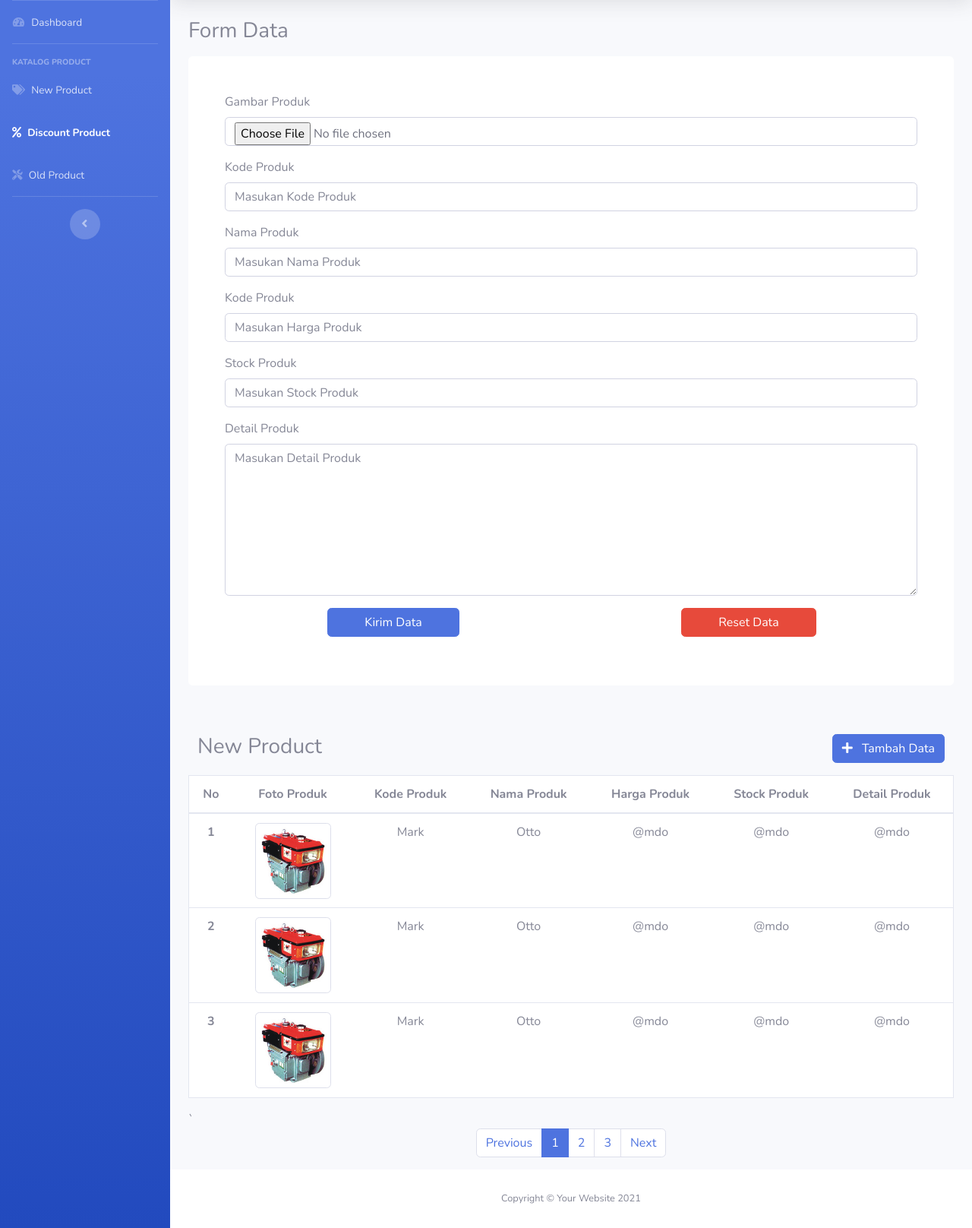
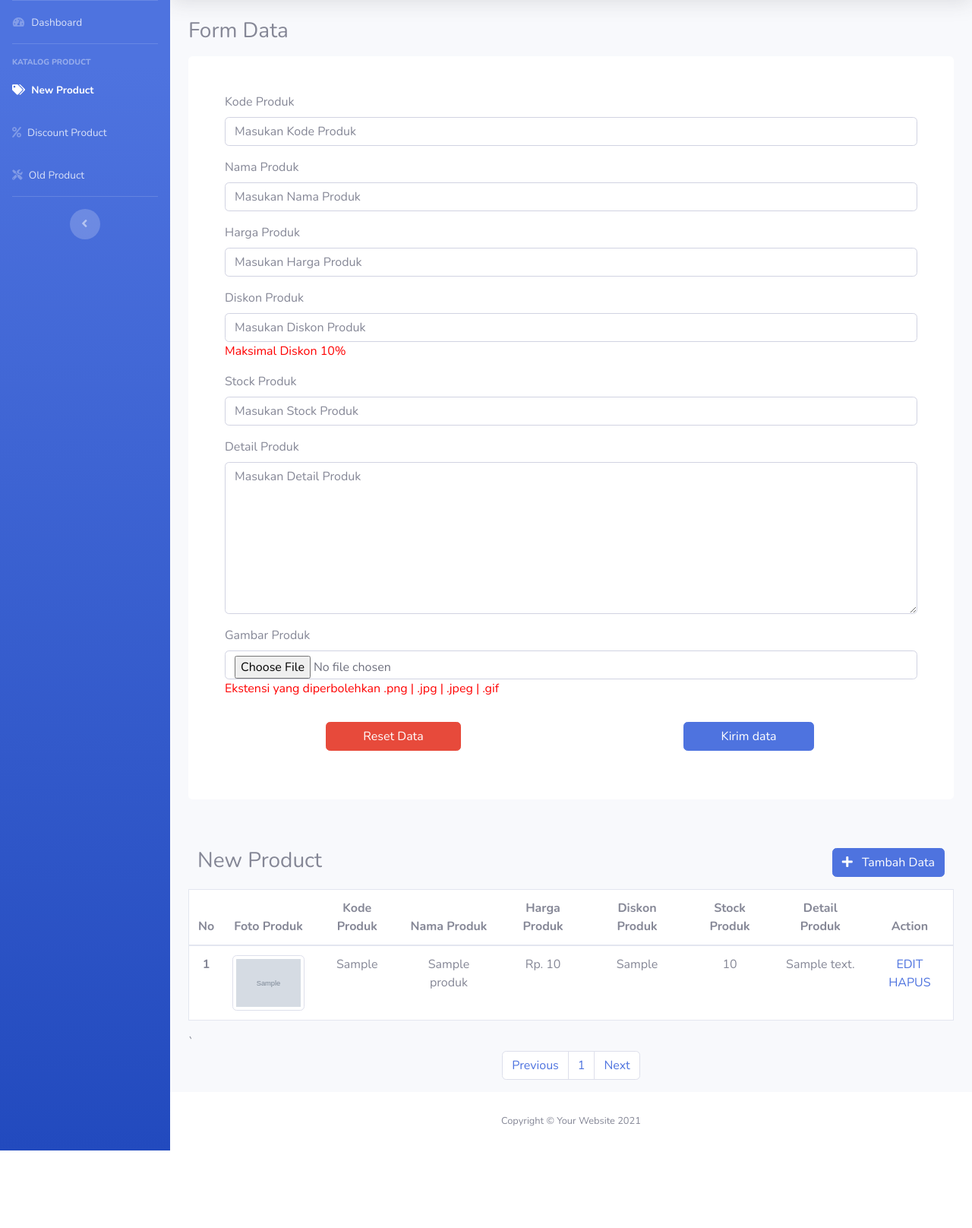
Before and after one commit to Edokur/project-1-new, a PHP site: page /Dasboard/discount_product.php in a window 1280 px wide. Shown: the part 70-1686 px from the top of the page at 76% size. After the commit the page ends 1584 px from the top, so only its background shows below. Run offline with PHP 8.4, Linux system fonts and the light colour scheme; the visitor is signed in with stand-in values (Sample User, id 1); tables that the repository leaves empty or names only in its code hold one stand-in row (values such as "Sample post"); grey boxes marked "Sample" are stand-in pictures.

Commit message:
crud discount produk

```diff
--- a/Dasboard/discount_product.php
+++ b/Dasboard/discount_product.php
@@ -26,6 +26,37 @@
                 header("location:../login.php");
                 }
         ?>
+
+<?php
+		if(isset($_GET['alert'])){
+			if($_GET['alert']=='gagal_ekstensi'){
+				?>
+				<div class="alert alert-warning alert-dismissible">
+					<button type="button" class="close" data-dismiss="alert" aria-hidden="true">×</button>
+					<h4><i class="icon fa fa-warning"></i> Peringatan !</h4>
+					Ekstensi Tidak Diperbolehkan
+				</div>
+				<?php
+			}elseif($_GET['alert']=="gagal_ukuran"){
+				?>
+				<div class="alert alert-warning alert-dismissible">
+					<button type="button" class="close" data-dismiss="alert" aria-hidden="true">×</button>
+					<h4><i class="icon fa fa-check"></i> Peringatan !</h4>
+					Ukuran File terlalu Besar
+				</div>
+				<?php
+			}elseif($_GET['alert']=="berhasil"){
+				?>
+				<div class="alert alert-success alert-dismissible">
+					<button type="button" class="close" data-dismiss="alert" aria-hidden="true">×</button>
+					<h4><i class="icon fa fa-check"></i> Success</h4>
+					Berhasil Disimpan
+				</div>
+				<?php
+			}
+		}
+		?>
+
         </head>
 
         <body id="page-top">
@@ -62,13 +93,13 @@
                         Katalog Product
                 </div>
 
-                <li class="nav-item ">
+                <li class="nav-item active">
                         <a class="nav-link" href="new_product.php">
                         <i class="fas fa-tags"></i>
                         <span>New Product</span></a>
                 </li>
-                <li class="nav-item active">
-                        <a class="nav-link" href="">
+                <li class="nav-item">
+                        <a class="nav-link" href="discount_product.php">
                         <i class="fas fa-percent"></i>
                         <span>Discount Product</span></a>
                 </li>
@@ -104,11 +135,10 @@
                         </button>
 
                         <!-- Topbar Search -->
-                        <form
-                                class="d-none d-sm-inline-block form-inline mr-auto ml-md-3 my-2 my-md-0 mw-100 navbar-search">
+
+                        <form action="new_product.php" method="GET" class="d-none d-sm-inline-block form-inline mr-auto ml-md-3 my-2 my-md-0 mw-100 navbar-search">
                                 <div class="input-group">
-                                <input type="text" class="form-control bg-light border-0 small" placeholder="Search for..."
-                                        aria-label="Search" aria-describedby="basic-addon2">
+                                <input type="text" class="form-control bg-light border-0 small" placeholder="Search for..."aria-label="Search" aria-describedby="basic-addon2">
                                 <div class="input-group-append">
                                         <button class="btn btn-primary" type="button">
                                         <i class="fas fa-search fa-sm"></i>
@@ -166,39 +196,43 @@
                                 Form Data
                         </h3>
                         <div class="col bg-white p-5 rounded">
-                        <form action="" method="">
-
-                                <div class="mb-3">
-                                        <label for="formFile" class="form-label">Gambar Produk</label>
-                                        <input class="form-control text-center" type="file" id="formFile">
-                                </div>
+                        <form action="new_proses_discount.php" method="POST" enctype="multipart/form-data">
                                 <div class="mb-3">
                                         <label for="exampleFormControlInput1" class="form-label">Kode Produk</label>
-                                        <input type="text" class="form-control" id="exampleFormControlInput1" placeholder="Masukan Kode Produk">
+                                        <input type="text" class="form-control" id="exampleFormControlInput1" name="kode_Produk" placeholder="Masukan Kode Produk">
                                 </div>
                                 <div class="mb-3">
                                         <label for="exampleFormControlInput1" class="form-label">Nama Produk</label>
-                                        <input type="text" class="form-control" id="exampleFormControlInput1" placeholder="Masukan Nama Produk">
+                                        <input type="text" class="form-control" id="exampleFormControlInput1" name="nama_Produk" placeholder="Masukan Nama Produk">
                                 </div>
                                 <div class="mb-3">
-                                        <label for="exampleFormControlInput1" class="form-label">Kode Produk</label>
-                                        <input type="text" class="form-control" id="exampleFormControlInput1" placeholder="Masukan Harga Produk">
+                                        <label for="exampleFormControlInput1" class="form-label">Harga Produk</label>
+                                        <input type="text" class="form-control" id="exampleFormControlInput1" name="harga_Produk" placeholder="Masukan Harga Produk">
+                                </div>
+                                <div class="mb-3">
+                                        <label for="exampleFormControlInput1" class="form-label">Diskon Produk</label>
+                                        <input type="text" class="form-control" id="exampleFormControlInput1" name="diskon_Produk" placeholder="Masukan Diskon Produk">
+                                        <p style="color: red">Maksimal Diskon 10%</p>
                                 </div>
                                 <div class="mb-3">
                                         <label for="exampleFormControlInput1" class="form-label">Stock Produk</label>
-                                        <input type="text" class="form-control" id="exampleFormControlInput1" placeholder="Masukan Stock Produk">
+                                        <input type="text" class="form-control" id="exampleFormControlInput1" name="stock_Produk" placeholder="Masukan Stock Produk">
                                 </div>
-                                <div class="form-floating">
-                                <label for="floatingTextarea2">Detail Produk</label>
-                                <textarea class="form-control" placeholder="Masukan Detail Produk" id="floatingTextarea2" style="height: 200px"></textarea>
+                                <div class="form-floating mb-3">
+                                        <label for="floatingTextarea2">Detail Produk</label>
+                                        <textarea class="form-control" placeholder="Masukan Detail Produk" name="detail_Produk" id="floatingTextarea2" style="height: 200px"></textarea>
+                                </div>
+                                <div class="mb-3">
+                                        <label for="formFile" class="form-label">Gambar Produk</label>
+                                        <input class="form-control text-center" type="file" id="formFile" name="gambar_Produk" >
+                                        <p style="color: red">Ekstensi yang diperbolehkan .png | .jpg | .jpeg | .gif</p>
                                 </div>
                                 <div class="row">
-
                                         <div class="col-6 text-center">
-                                                <button type="button" class="btn btn-primary my-3 text-center px-5">Kirim Data</button>
+                                                <button type="Reset" class="btn btn-danger my-3 text-center px-5">Reset Data</button>
                                         </div>
                                         <div class="col-6 text-center">
-                                                <button type="Reset" class="btn btn-danger my-3 text-center px-5">Reset Data</button>
+                                                <input type="submit" value="Kirim data" class="btn btn-primary my-3 text-center px-5">
                                         </div>
                                 </div>
                         </form>
@@ -219,6 +253,7 @@
                                 </div>
                         </div>
 
+
                         <table class="table border bg-white text-center">
                         <thead>
                                 <tr>
@@ -227,80 +262,72 @@
                                 <th scope="col">Kode Produk</th>
                                 <th scope="col">Nama Produk</th>
                                 <th scope="col">Harga Produk</th>
+                                <th scope="col">Diskon Produk</th>
                                 <th scope="col">Stock Produk</th>
                                 <th scope="col">Detail Produk</th>
+                                <th scope="col">Action</th>
                                 </tr>
                         </thead>
                         <tbody>
+                                <?php
+                                $batas = 10;
+                                $halaman = isset($_GET['halaman'])?(int)$_GET['halaman'] : 1;
+                                $halaman_awal = ($halaman>1) ? ($halaman * $batas) - $batas : 0;
+                                $previous = $halaman - 1;
+                                $next = $halaman + 1;
+                                $data = mysqli_query($con, "SELECT * FROM discount_produk");
+                                $jumlah_data = mysqli_num_rows($data);
+                                $total_halaman = ceil($jumlah_data / $batas);
+
+                                if(isset($_GET['cari'])){
+                                        $cari = $_GET['cari'];
+                                        $data = mysqli_query($con, "SELECT * FROM discount_produk WHERE nama_produk like '%".$cari."%'");
+                                }else{
+                                        $data = mysqli_query($con, "SELECT * FROM discount_produk");
+                                }
+
+                                $sql = "SELECT * FROM discount_produk LIMIT $halaman_awal, $batas";
+                                $no = $halaman_awal+1;
+                                $data = mysqli_query($con, $sql);
+                                while($x = mysqli_fetch_array($data)){
+
+                                ?>
                                 <tr>
-                                <th scope="row">1</th>
-                                <td><img src="../img/diesel.jpg" class="img-thumbnail" width="100px" alt=""></td>
-                                <td>Mark</td>
-                                <td>Otto</td>
-                                <td>@mdo</td>
-                                <td>@mdo</td>
-                                <td>@mdo</td>
-                                <!-- <td>
-                                <a href="" class="bg-success p-2 rounded text-white">
-                                        <i class="far fa-edit text-white"></i>
-                                        Edit
-                                </a>
-                                <a href="" class="bg-danger p-2 rounded ml-3 text-white">
-                                        <i class="far fa-trash-alt text-white"></i>
-                                        Delete
-                                </a>
-                                </td> -->
+                                <th scope="row"><?php echo $no++; ?></th>
+                                <td><img src="gambar_diskon/<?php echo $x['foto_produk']; ?>" class="img-thumbnail" width="100px" alt=""></td>
+                                <td><?php echo $x['kode_produk']; ?></td>
+                                <td><?php echo $x['nama_produk']; ?></td>
+                                <td><?php echo "Rp. ".number_format($x['harga_produk']); ?></td>
+                                <td><?php echo $x['diskon_produk']; ?></td>
+                                <td><?php echo $x['stock_produk']; ?></td>
+                                <td><?php echo $x['detail_produk']; ?></td>
+                                <td>
+                                        <a href="update_produk_discount.php?id_produk=<?php echo $x['id_produk']; ?>">EDIT</a>
+					<a href="hapus_produk_discount.php?id_produk=<?php echo $x['id_produk']; ?>">HAPUS</a>
+                                </td>
                                 </tr>
-                                <tr>
-                                <tr>
-                                <th scope="row">2</th>
-                                <td><img src="../img/diesel.jpg" class="img-thumbnail" width="100px" alt=""></td>
-                                <td>Mark</td>
-                                <td>Otto</td>
-                                <td>@mdo</td>
-                                <td>@mdo</td>
-                                <td>@mdo</td>
-                                <!-- <td>
-                                <a href="" class="bg-success p-2 rounded text-white">
-                                        <i class="far fa-edit text-white"></i>
-                                        Edit
-                                </a>
-                                <a href="" class="bg-danger p-2 rounded ml-3 text-white">
-                                        <i class="far fa-trash-alt text-white"></i>
-                                        Delete
-                                </a>
-                                </td> -->
-                                </tr>
-                                <tr>
-                                <th scope="row">3</th>
-                                <td><img src="../img/diesel.jpg" class="img-thumbnail" width="100px" alt=""></td>
-                                <td>Mark</td>
-                                <td>Otto</td>
-                                <td>@mdo</td>
-                                <td>@mdo</td>
-                                <td>@mdo</td>
-                                <!-- <td>
-                                <a href="" class="bg-success p-2 rounded text-white">
-                                        <i class="far fa-edit text-white"></i>
-                                        Edit
-                                </a>
-                                <a href="" class="bg-danger p-2 rounded ml-3 text-white">
-                                        <i class="far fa-trash-alt text-white"></i>
-                                        Delete
-                                </a>
-                                </td> -->
-                                </tr>
+                                <?php
+                                }
+                                ?>
                         </tbody>
                         </table>`
-                                <nav aria-label="Page navigation example">
-                                        <ul class="pagination justify-content-center">
-                                        <li class="page-item"><a class="page-link" href="#">Previous</a></li>
-                                        <li class="page-item active"><a class="page-link" href="#">1</a></li>
-                                        <li class="page-item"><a class="page-link" href="#">2</a></li>
-                                        <li class="page-item"><a class="page-link" href="#">3</a></li>
-                                        <li class="page-item"><a class="page-link" href="#">Next</a></li>
-                                        </ul>
-                                </nav>
+                        <nav>
+                                <ul class="pagination justify-content-center">
+                                        <li class="page-item">
+                                                <a class="page-link" <?php if($halaman > 1){ echo "href='?halaman=$Previous'"; } ?>>Previous</a>
+                                        </li>
+                                        <?php
+                                        for($x=1;$x<=$total_halaman;$x++){
+                                                ?>
+                                                <li class="page-item"><a class="page-link" href="?halaman=<?php echo $x ?>"><?php echo $x; ?></a></li>
+                                                <?php
+                                        }
+                                        ?>
+                                        <li class="page-item">
+                                                <a  class="page-link" <?php if($halaman < $total_halaman) { echo "href='?halaman=$next'"; } ?>>Next</a>
+                                        </li>
+                                </ul>
+		        </nav>
                         </div>
                         <!-- /.container-fluid -->
 
```
Also changed, not shown: Dasboard/hapus_produk_discount.php (added, +14 -0 lines), Dasboard/new_proses_discount.php (added, +37 -0 lines), Dasboard/proses_update_data_discount.php (added, +39 -0 lines), Dasboard/update_produk_discount.php (added, +71 -0 lines).
